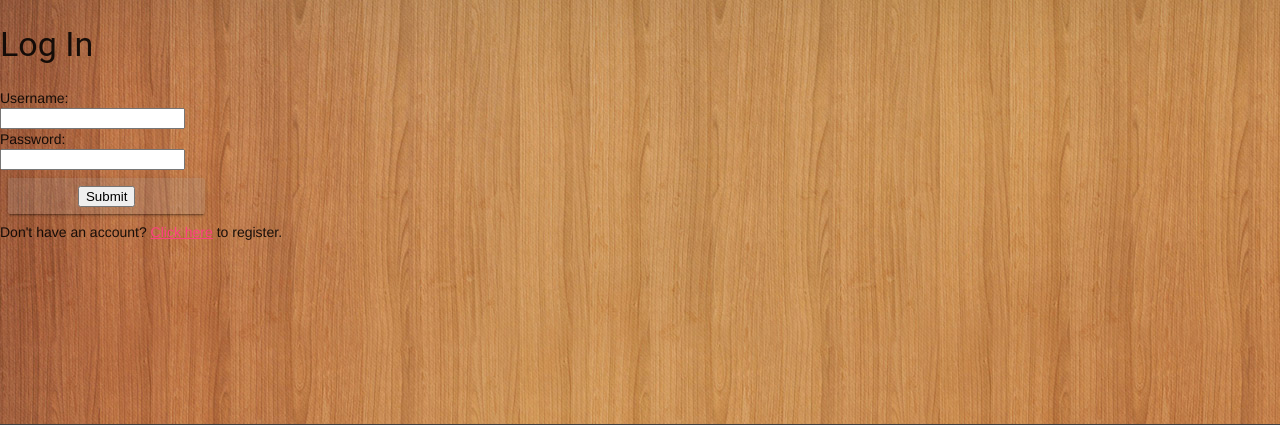
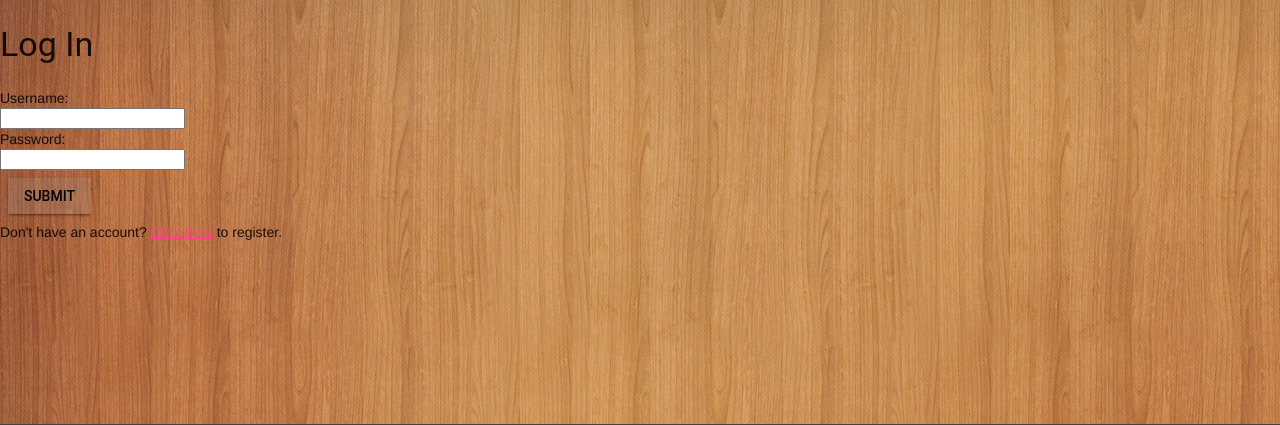
Before and after one commit to KshitijMhatre/recPy, a Django app: page /login/ in a window 1280 px wide. Shown: the part 64-489 px from the top of the page. Run offline with Django 3.2, Linux system fonts and the light colour scheme.

Commit message:
mdl cell login

```diff
--- a/movierec/templates/movierec/login.html
+++ b/movierec/templates/movierec/login.html
@@ -31,8 +31,8 @@
                             </div>
                         </div>
                         <div class="form-group">
-                            <div class="mdl-button mdl-js-button mdl-button--raised mdl-cell mdl-cell--2-col mdl-js-ripple-effect">
-                                <button type="submit" class="btn btn-success">Submit</button>
+                            <div class="mdl-cell mdl-cell--2-col">
+                                <button type="submit" class="mdl-js-ripple-effect mdl-button mdl-js-button mdl-button--raised btn btn-success">Submit</button>
                             </div>
                         </div>
                     </form>
```
